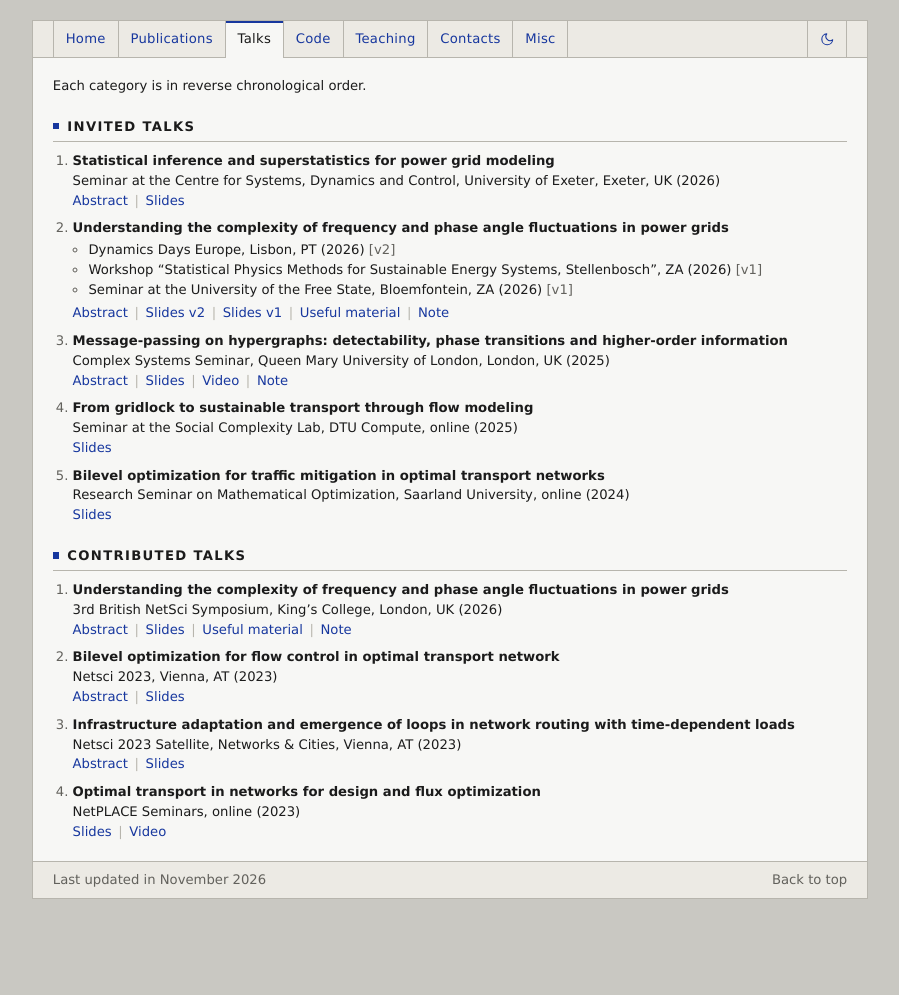
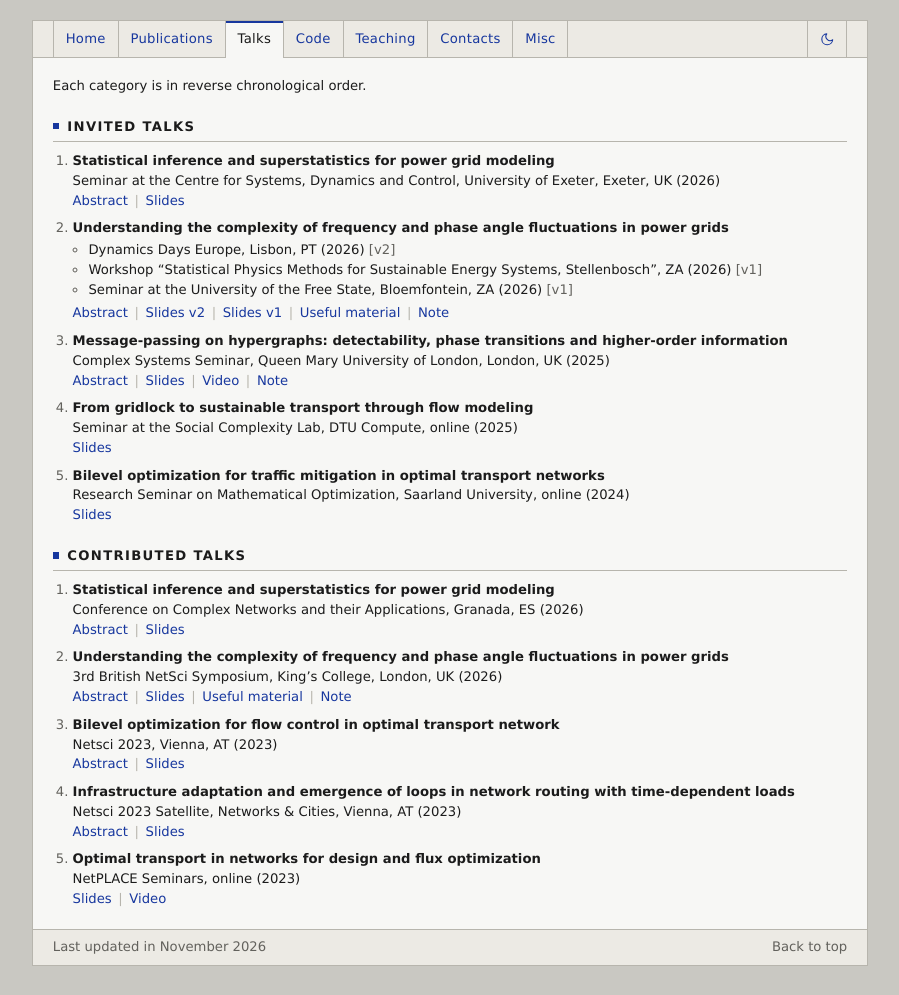
Before and after one commit to aleable/aleable.github.io, a Jekyll site: the page built from talks.html, in a window 1280 px wide. Shown: the whole page, without its empty margins (190-1089 px from the left). Built offline with Jekyll 4.4.1, drawn with Linux system fonts in a browser that asks for light colours; before the commit the page ends 928 px from its top, so only the background shows below that.

Commit message:
cna talk

```diff
--- a/talks.html
+++ b/talks.html
@@ -89,6 +89,13 @@ title: Talks
     <ol>
         <li>
             <p>
+                <strong>Statistical inference and superstatistics for power grid modeling</strong><br />
+                Conference on Complex Networks and their Applications, Granada, ES (2026)<br />
+                <a class="btn-link" href="/files/lonardi2026gridinference_abstract.pdf">Abstract</a><a class="btn-link" href="/files/lonardi2026cna.pdf">Slides</a>
+            </p>
+        </li>
+        <li>
+            <p>
                 <strong>Understanding the complexity of frequency and phase angle fluctuations in power
                     grids</strong><br />
                 3rd British NetSci Symposium, King’s College, London, UK (2026)<br />
```
Also changed, not shown: 1 other file.
